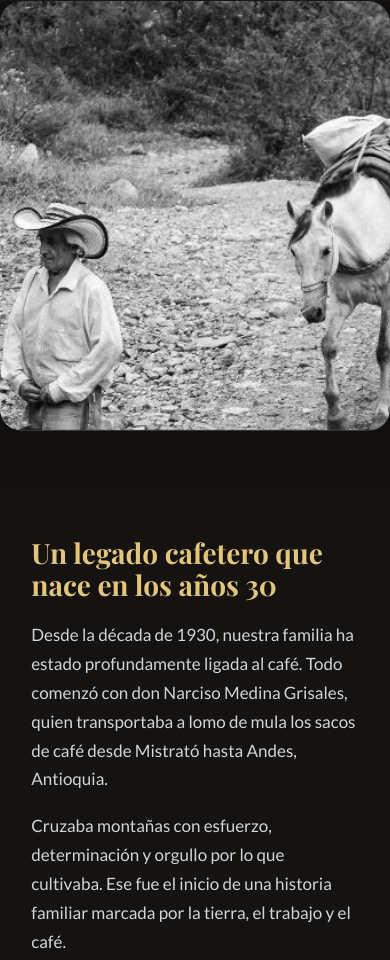
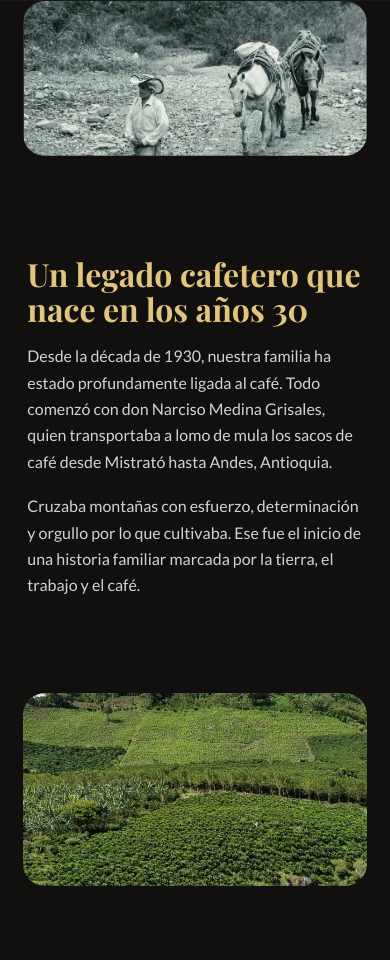
Before and after one commit to cafedmedina/cafedmedina-web, a website: page historia.html in a window 390 px wide. Shown: the part 699-1659 px from the top of the page. Drawn offline with nearby package versions, Linux system fonts and the light colour scheme.

Commit message:
Add files via upload

```diff
--- a/historia.html
+++ b/historia.html
@@ -555,6 +555,80 @@ header nav a:hover {
     margin-bottom: 0 !important;
   }
 }
+
+
+/* =====================================================
+   HISTORIA SOLO MÓVIL - ORDEN IMAGEN + TEXTO
+===================================================== */
+
+@media (max-width: 850px) {
+
+  .historia-grid {
+    display: flex !important;
+    flex-direction: column !important;
+  }
+
+  /* Orden correcto SOLO en móvil */
+  .historia-grid > div:nth-child(1) {
+    order: 1 !important;
+  }
+
+  .historia-grid > div:nth-child(2) {
+    order: 2 !important;
+  }
+
+  .historia-grid > div:nth-child(4) {
+    order: 3 !important;
+  }
+
+  .historia-grid > div:nth-child(3) {
+    order: 4 !important;
+  }
+
+  .historia-grid > div:nth-child(5) {
+    order: 5 !important;
+  }
+
+  .historia-grid > div:nth-child(6) {
+    order: 6 !important;
+  }
+
+  .historia-img {
+    width: 100% !important;
+    min-height: auto !important;
+    height: auto !important;
+    padding: 0 6% 18px !important;
+    background: #11100f !important;
+  }
+
+  .historia-img img {
+    width: 100% !important;
+    height: auto !important;
+    min-height: auto !important;
+    border-radius: 22px !important;
+    object-fit: cover !important;
+    filter: none !important;
+  }
+
+  .historia-text {
+    width: 100% !important;
+    padding: 26px 7% 46px !important;
+    background: #11100f !important;
+  }
+
+  .historia-text h2 {
+    font-size: 32px !important;
+    line-height: 1.12 !important;
+    margin-bottom: 16px !important;
+  }
+
+  .historia-text p {
+    font-size: 16px !important;
+    line-height: 1.65 !important;
+  }
+}
+
+
   </style>
 </head>
 
```
